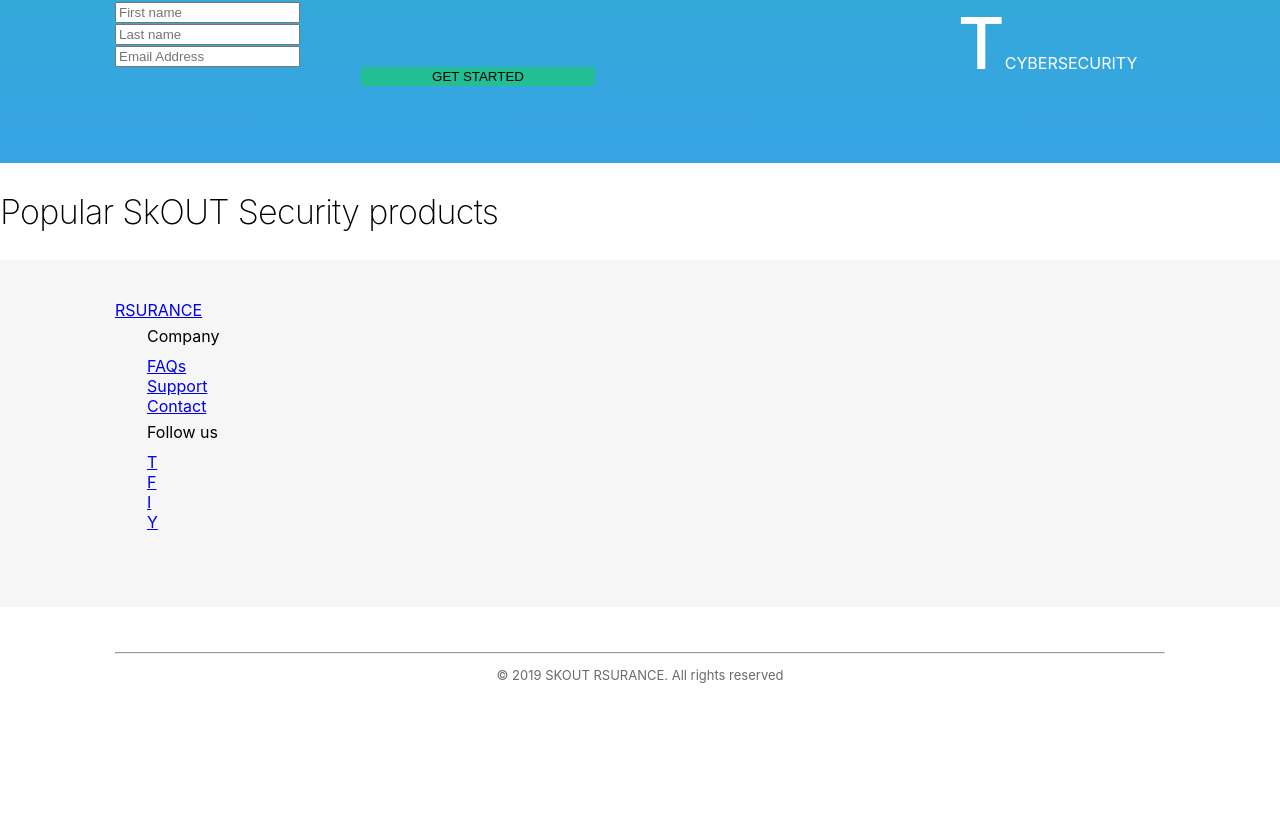
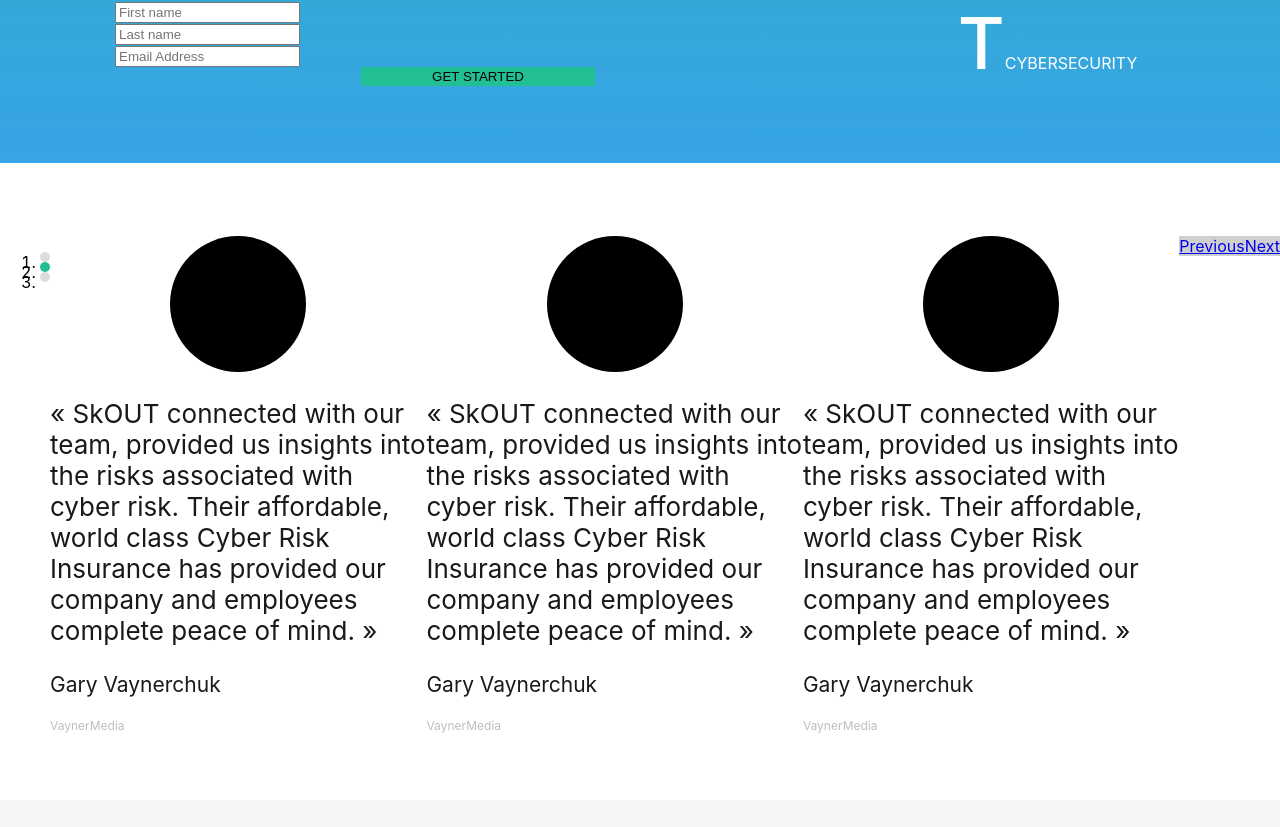
Before and after one commit to wjoverink/riskweb, a React (Create React App) app: page / in a window 1280 px wide. Shown: the part 833-1660 px from the top of the page. Before the commit the page ends 1516 px from the top, so only its background shows below. Built offline with nearby package versions, Linux system fonts and the light colour scheme; the HTML template or start-up script is replaced by a standard one.

Commit message:
feature: carousel

```diff
--- /dev/null
+++ b/src/components/MainCarousel/MainCarousel.js
@@ -0,0 +1,102 @@
+import { css, StyleSheet } from "aphrodite/no-important";
+import React, { Component } from "react";
+import Carousel from "react-bootstrap/Carousel";
+
+class MainCarousel extends Component {
+  constructor(props) {
+    super(props);
+
+    this.state = {};
+  }
+
+  render() {
+    return (
+      <Carousel className={css(styles.carousel)}>
+        <Carousel.Item>
+          <div
+            style={{
+              width: 136,
+              height: 136,
+              backgroundColor: "black",
+              margin: "0 auto",
+              borderRadius: 136
+            }}
+          />
+          <Carousel.Caption>
+            <p>
+              « SkOUT connected with our team, provided us insights into the
+              risks associated with cyber risk. Their affordable, world class
+              Cyber Risk Insurance has provided our company and employees
+              complete peace of mind. »
+            </p>
+            <p className={css(styles.name)}>Gary Vaynerchuk</p>
+            <p className={css(styles.company)}>VaynerMedia</p>
+          </Carousel.Caption>
+        </Carousel.Item>
+        <Carousel.Item>
+          <div
+            style={{
+              width: 136,
+              height: 136,
+              backgroundColor: "black",
+              margin: "0 auto",
+              borderRadius: 136
+            }}
+          />
+          <Carousel.Caption>
+            <p>
+              « SkOUT connected with our team, provided us insights into the
+              risks associated with cyber risk. Their affordable, world class
+              Cyber Risk Insurance has provided our company and employees
+              complete peace of mind. »
+            </p>
+            <p className={css(styles.name)}>Gary Vaynerchuk</p>
+            <p className={css(styles.company)}>VaynerMedia</p>
+          </Carousel.Caption>
+        </Carousel.Item>
+        <Carousel.Item>
+          <div
+            style={{
+              width: 136,
+              height: 136,
+              backgroundColor: "black",
+              margin: "0 auto",
+              borderRadius: 136
+            }}
+          />
+          <Carousel.Caption>
+            <p>
+              « SkOUT connected with our team, provided us insights into the
+              risks associated with cyber risk. Their affordable, world class
+              Cyber Risk Insurance has provided our company and employees
+              complete peace of mind. »
+            </p>
+            <p className={css(styles.name)}>Gary Vaynerchuk</p>
+            <p className={css(styles.company)}>VaynerMedia</p>
+          </Carousel.Caption>
+        </Carousel.Item>
+      </Carousel>
+    );
+  }
+}
+
+const styles = StyleSheet.create({
+  carousel: {
+    height: 564,
+    paddingTop: 73,
+    ":nth-child(1n) .carousel-item": {
+      margin: "0 auto",
+      maxWidth: 1050,
+      fontSize: 26
+    }
+  },
+  name: {
+    fontSize: 21
+  },
+  company: {
+    fontSize: 12,
+    color: "#bebebe"
+  }
+});
+
+export default MainCarousel;
--- a/src/components/Menu/Menu.js
+++ b/src/components/Menu/Menu.js
@@ -42,7 +42,12 @@
   Menu: {
     height: 69,
     margin: "0 36px",
-    padding: 0
+    padding: 0,
+    ":nth-child(1n) .nav-link": {
+      fontSize: 16,
+      fontWeight: "bold"
+      // color: "#4d4d4d"
+    }
   },
   button: {
     width: 100,
--- a/src/components/Pages/MainPage/MainPage.js
+++ b/src/components/Pages/MainPage/MainPage.js
@@ -3,6 +3,7 @@
 import Footer from "../../Footer/Footer";
 import Header from "../../Header/Header";
 import Menu from "../../Menu/Menu";
+import MainCarousel from "../../MainCarousel/MainCarousel";
 
 class MainPage extends Component {
   constructor(props) {
@@ -17,7 +18,7 @@
         <Menu />
         <Header />
         <main>
-          <h2>Popular SkOUT Security products</h2>
+          <MainCarousel />
         </main>
         <Footer />
       </div>
--- a/src/index.css
+++ b/src/index.css
@@ -57,3 +57,31 @@
   background-color: #22bf95;
   border: 1px solid transparent;
 }
+.carousel-caption {
+  color: #191919;
+}
+
+.carousel,
+.carousel-inner {
+  display: flex;
+}
+
+.carousel-item {
+  margin: 0 auto;
+}
+
+.carousel > a > span {
+  background-color: #cfcfcf;
+}
+
+.carousel-indicators li {
+  width: 10px;
+  height: 10px;
+  background-color: #dcdcdc;
+  border-radius: 10px;
+  border: 0px;
+}
+
+.carousel-indicators li.active {
+  background-color: #22bf95;
+}
```
